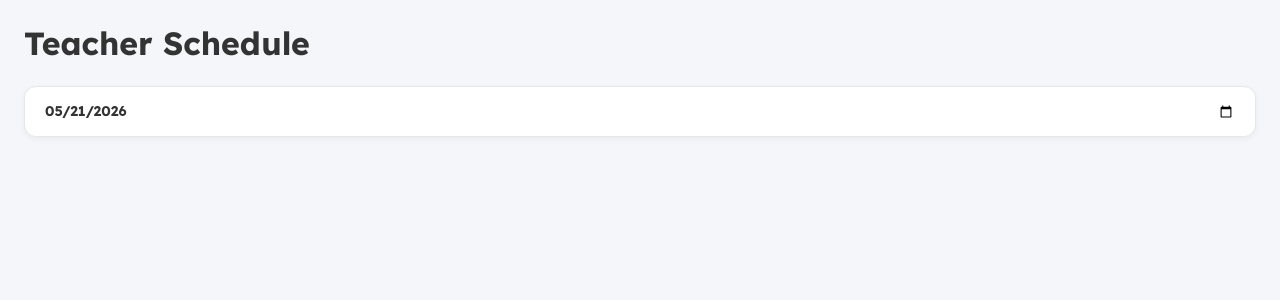
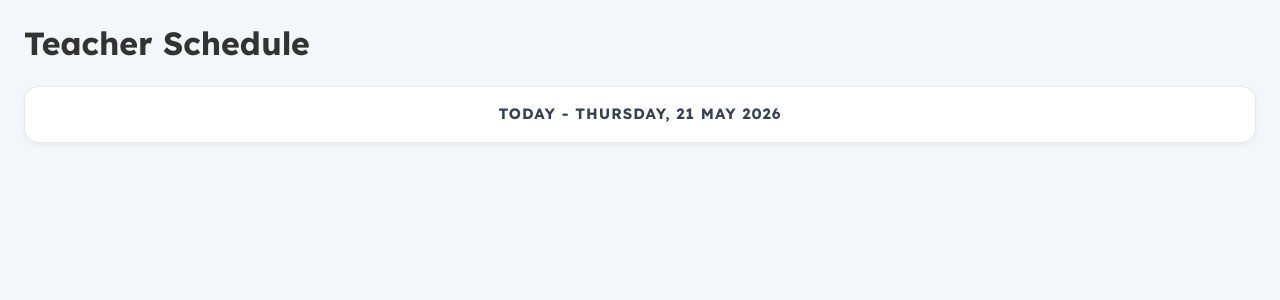
Before and after one commit to aileensugiarto/shichida_system, a Flask app: page /teacher_schedule/1 in a window 1280 px wide. Shown: the top 300 px of the page. Run offline with Flask 3, Linux system fonts and the light colour scheme; data that the repository does not hold is empty; some libraries are stand-ins or nearby versions; some web fonts are replaced.

Commit message:
fix date picker

```diff
--- a/templates/admin/teacher/teacher_schedule.html
+++ b/templates/admin/teacher/teacher_schedule.html
@@ -34,61 +34,47 @@
 
     /* DATE DISPLAY */
     .custom-date-input {
+      position: fixed;
+
+      width: 1px;
+      height: 1px;
+
+      opacity: 0.01;
+
+      border: none;
+      padding: 0;
+    }
+
+    .custom-date-input:focus {
+      outline: none;
+      border-color: none;
+      box-shadow: 0 2px 6px rgba(0, 0, 0, 0.05);
+    }
+
+    .date-display {
       width: 100%;
-  padding: 14px 20px;
+      padding: 16px 20px;
 
-  border-radius: 12px;
-  border: 1px solid #e5e7eb;
+      display: flex;
+      justify-content: center;
+      align-items: center;
 
       background: white;
-  color: #333;
+      border: 1px solid #e5e7eb;
+      border-radius: 14px;
 
-  font-family: Lexend, sans-serif;
+      font-family: Lexend;
       font-weight: 700;
-  font-size: 14px;
+      font-size: 15px;
+      letter-spacing: 1px;
+      text-transform: uppercase;
+
+      color: #374151;
 
       box-shadow: 0 2px 6px rgba(0, 0, 0, 0.05);
 
       cursor: pointer;
-}
-
-.custom-date-input:hover {
-  transform: translateY(-1px);
-}
-
-.custom-date-input:focus {
-  outline: none;
-  border-color: #f97316;
-  box-shadow: 0 0 0 3px rgba(249, 115, 22, 0.15);
-}
-
-    .date-display {
-      position: relative;
-      z-index: 1;
-
-      width: 100%;
-      display: flex;
-      align-items: center;
-      justify-content: center;
-
-      min-height: 52px;
-      padding: 14px 20px;
-
-      border-radius: 12px;
-
-      font-family: Lexend;
-      font-weight: 700;
-      font-size: 14px;
-      letter-spacing: 1px;
-      text-transform: uppercase;
-
-      color: #333;
-      background: white;
-      border: 1px solid #e5e7eb;
-
-      box-shadow: 0 2px 6px rgba(0, 0, 0, 0.05);
-
-      transition: all 0.25s ease;
+      transition: all .2s ease;
     }
 
     /* TEACHER TABLE */
@@ -183,19 +169,12 @@
     </h2>
 
     <!-- DATE PICKER -->
-    <!-- DATE PICKER -->
     <div class="sticky-date-bar mb-4">
 
       <form method="get">
-
-    <input
-      type="date"
-      id="scheduleDate"
-      name="date"
-      value="{{ selected_date }}"
-      class="custom-date-input"
-      onchange="this.form.submit()"
-    >
+        <div id="dateDisplay" class="date-display mb-2"></div>
+        <input type="date" id="scheduleDate" name="date" value="{{ selected_date }}" class="custom-date-input"
+          onchange="this.form.submit()">
 
       </form>
 
@@ -321,6 +300,19 @@
     const dateInput = document.getElementById("scheduleDate");
     const dateDisplay = document.getElementById("dateDisplay");
 
+    // =========================
+    // Detect iPhone / iPad
+    // =========================
+    function isIOS() {
+      return /iPad|iPhone|iPod/.test(navigator.userAgent) ||
+        (navigator.platform === "MacIntel" && navigator.maxTouchPoints > 1);
+    }
+
+    // =========================
+    // Format Date
+    // Example:
+    // THURSDAY, 21 MAY 2026
+    // =========================
     function formatDate(dateStr) {
 
       if (!dateStr) return "";
@@ -328,54 +320,82 @@
       const [year, month, day] = dateStr.split("-");
 
       const date = new Date(
-      parseInt(year),
-      parseInt(month) - 1,
-      parseInt(day)
+        Number(year),
+        Number(month) - 1,
+        Number(day)
       );
 
-    return date.toLocaleDateString("en-GB", {
-      weekday: "long",
+      const weekday = date.toLocaleDateString("en-GB", {
+        weekday: "long"
+      });
+
+      const rest = date.toLocaleDateString("en-GB", {
         day: "numeric",
         month: "long",
         year: "numeric"
       });
 
+      return `${weekday}, ${rest}`.toUpperCase();
     }
 
+    // =========================
+    // Update Display
+    // =========================
     function updateDateDisplay() {
 
       const selectedDate = dateInput.value;
 
       if (!selectedDate) {
-      dateDisplay.textContent = "Select Date";
+        dateDisplay.textContent = "";
         return;
       }
 
-    const now = new Date();
+      const today = new Date();
 
-    const today =
-      now.getFullYear() + "-" +
-      String(now.getMonth() + 1).padStart(2, "0") + "-" +
-      String(now.getDate()).padStart(2, "0");
+      const todayString =
+        today.getFullYear() + "-" +
+        String(today.getMonth() + 1).padStart(2, "0") + "-" +
+        String(today.getDate()).padStart(2, "0");
 
-    if (selectedDate === today) {
+      if (selectedDate === todayString) {
         dateDisplay.textContent =
-        "TODAY – " + formatDate(selectedDate);
+          "TODAY - " + formatDate(selectedDate);
       } else {
         dateDisplay.textContent =
           formatDate(selectedDate);
       }
-
     }
 
-  // Initial display
+    // Initial load
     updateDateDisplay();
 
-  // Update text when date changes
+    // Update when date changes
     dateInput.addEventListener("change", updateDateDisplay);
 
-  // Open picker when clicking custom display
-  dateDisplay.addEventListener("click", function () {
+    // =========================
+    // Open Date Picker
+    // =========================
+    dateDisplay.addEventListener("click", () => {
+
+      // iPhone / iPad Safari
+      if (isIOS()) {
+
+        dateInput.style.position = "fixed";
+        dateInput.style.top = "0";
+        dateInput.style.left = "0";
+        dateInput.style.width = "1px";
+        dateInput.style.height = "1px";
+        dateInput.style.opacity = "0.01";
+        dateInput.style.pointerEvents = "auto";
+
+        dateInput.focus();
+
+        setTimeout(() => {
+          dateInput.click();
+        }, 0);
+
+        return;
+      }
 
       // Chrome / Edge / Android
       if (typeof dateInput.showPicker === "function") {
@@ -383,7 +403,7 @@
         return;
       }
 
-    // Safari / iOS fallback
+      // Generic fallback
       dateInput.focus();
 
       try {
@@ -393,6 +413,21 @@
       }
 
     });
+
+    // Keyboard accessibility
+    dateDisplay.setAttribute("tabindex", "0");
+
+    dateDisplay.addEventListener("keydown", (e) => {
+
+      if (e.key === "Enter" || e.key === " ") {
+
+        e.preventDefault();
+
+        dateDisplay.click();
+
+      }
+
+    });
   </script>
 
 </body>
```
Lines whose indentation alone changed are shown as unchanged.
